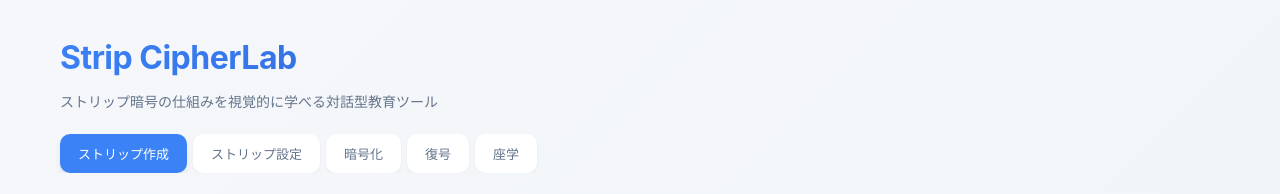
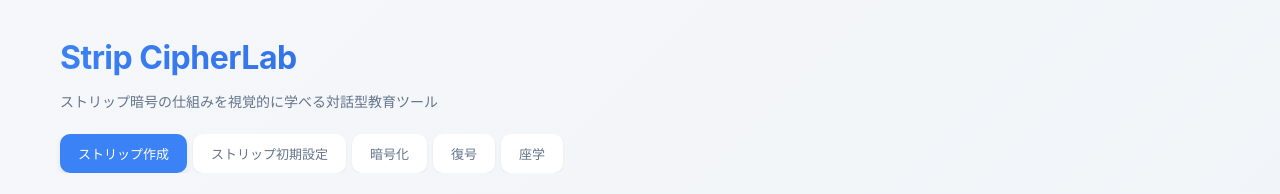
Before and after one commit to ipusiron/strip-cipherlab, a plain HTML site: page index.html in a window 1280 px wide. Shown: the top 194 px of the page. Drawn offline with Linux system fonts and the light colour scheme.

Commit message:
タブ名を修正

```diff
--- a/index.html
+++ b/index.html
@@ -14,7 +14,7 @@
 
   <nav class="tabs">
     <button class="tab-btn active" data-tab="build">ストリップ作成</button>
-    <button class="tab-btn" data-tab="frame">ストリップ設定</button>
+    <button class="tab-btn" data-tab="frame">ストリップ初期設定</button>
     <button class="tab-btn" data-tab="enc">暗号化</button>
     <button class="tab-btn" data-tab="dec">復号</button>
     <button class="tab-btn" data-tab="study">座学</button>
@@ -70,7 +70,7 @@
       </div>
     </section>
 
-    <!-- ストリップ設定 -->
+    <!-- ストリップ初期設定 -->
     <section id="frame" class="tab-panel">
       <div class="frame-layout">
         <!-- 詳細設定（折りたたみ可能） -->
```
